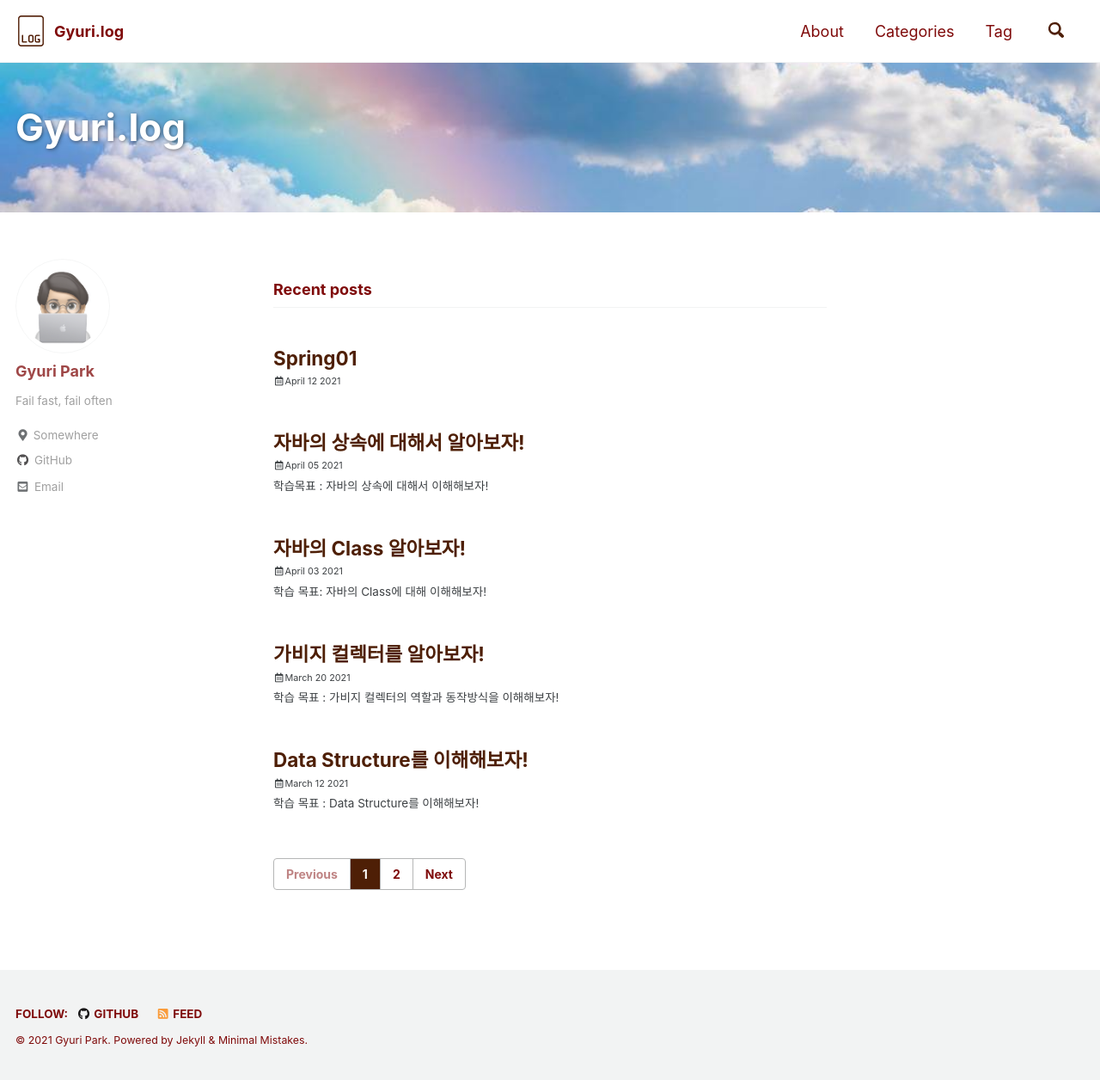
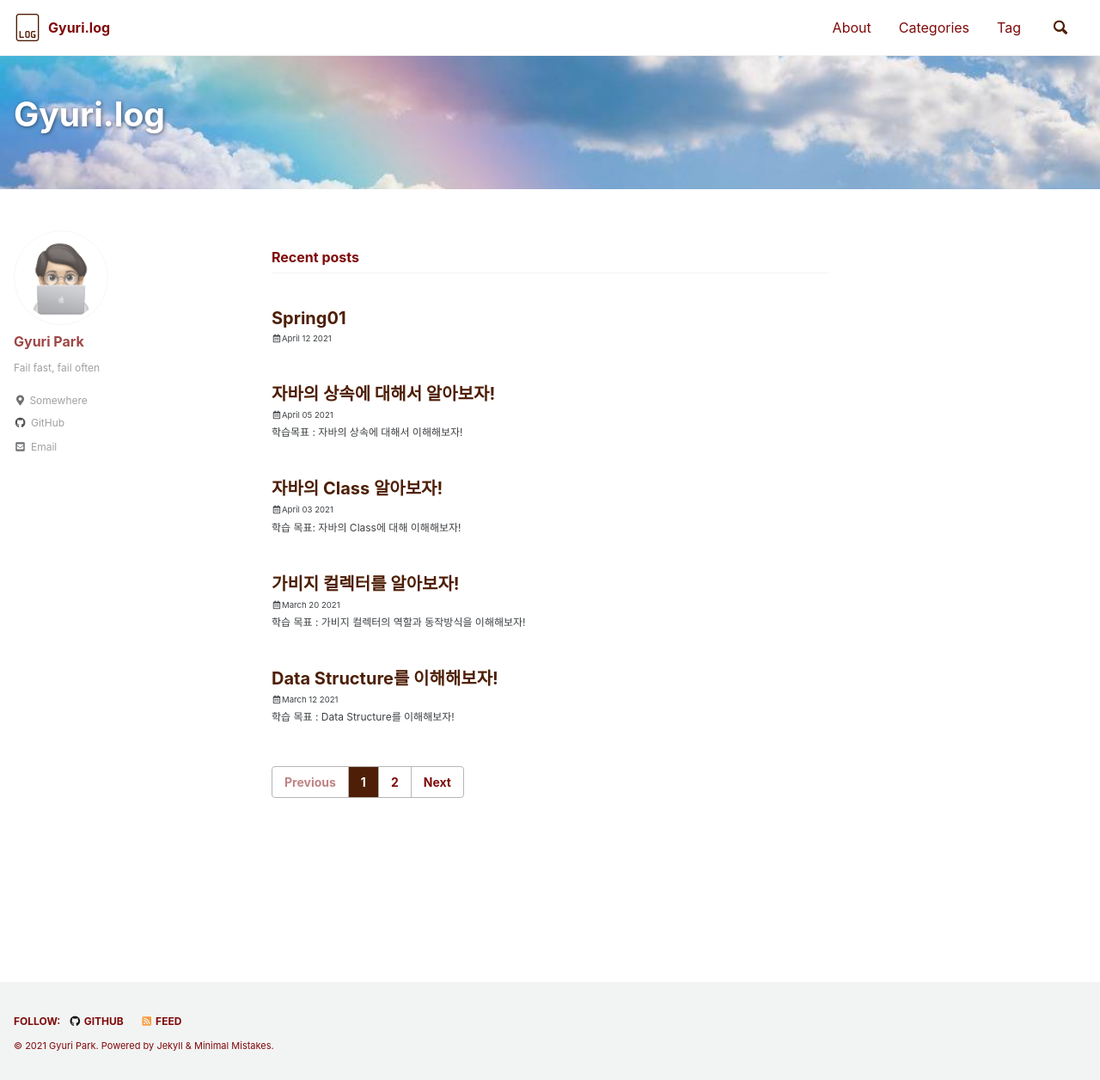
Before and after one commit to gyuripk/blog, a Jekyll site: the page built from index.html, in a window 1280 px wide and 1256 px high. Shown: the whole window at 86% size. Built offline with Jekyll 4.4.1, drawn with Linux system fonts in a browser that asks for light colours; cached includes are drawn as plain includes; the list of posts is cut into pages by our own code.

Commit message:
Update _reset.scss

```diff
--- a/_sass/minimal-mistakes/_reset.scss
+++ b/_sass/minimal-mistakes/_reset.scss
@@ -11,15 +11,15 @@ html {
   font-size: 14px;
 
   @include breakpoint($medium) {
-    font-size: 14px;
+    font-size: 15px;
   }
 
   @include breakpoint($large) {
-    font-size: 18px;
+    font-size: 16px;
   }
 
   @include breakpoint($x-large) {
-    font-size: 18px;
+    font-size: 16px;
   }
 
   -webkit-text-size-adjust: 100%;
```
